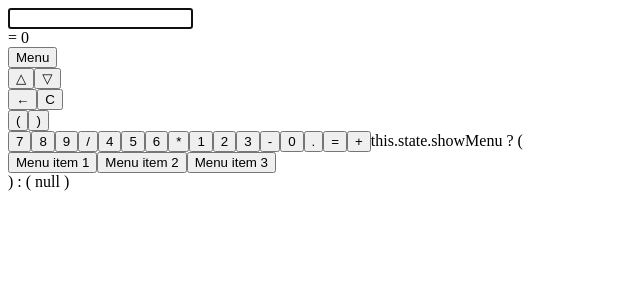
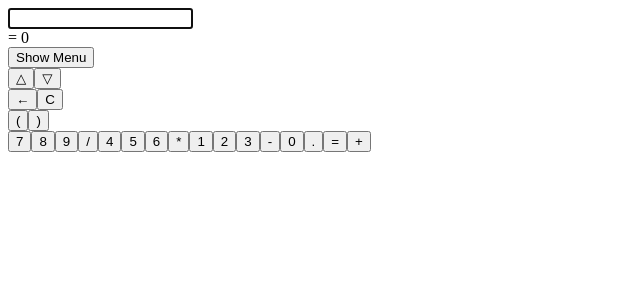
Before and after one commit to cs3100-team10/calc02, a React app: page / in a window 1280 px wide. Shown: the top 300 px of the page, without its empty margins (0-640 px from the left). Built offline with nearby package versions, Linux system fonts and the light colour scheme; the HTML template or start-up script is replaced by a standard one; what ohm-js would draw is missing.

Commit message:
button fully added, no drop down yet (related to issue #11)

```diff
--- a/src/App/App.tsx
+++ b/src/App/App.tsx
@@ -18,6 +18,7 @@ interface AppState
 
 class App extends React.Component<AppProps, AppState>
 {
+    ShowMenu: any;
     closeMenu: any;
     private userInput;
     //memory
@@ -36,7 +37,7 @@ class App extends React.Component<AppProps, AppState>
             prevInput: "",
             lex: false,
             showMenu: false,
-            //closeMenu: true,
+            closeMenu: true,
         };
 
         this.userInput = React.createRef();
@@ -251,6 +252,7 @@ class App extends React.Component<AppProps, AppState>
         ].join(" ");
 
         return (
+
             <form id="calculator" onSubmit={this.handleSubmit}>
                 <section id="input">
                     <input {...inputAttrs} />
@@ -258,10 +260,12 @@ class App extends React.Component<AppProps, AppState>
                 <section id="output">
                     {this.state.output}
                 </section>
+
+                <div>
+                    <button>Show Menu</button>
+                </div>
+
                 <section id="buttons">
-                    <div className = "menu">
-                        <EntryButton className="action" onClick={this.ShowMenu}>Menu</EntryButton>
-                    </div>
                     <div className="memory">
                         <EntryButton className="action" callback={this.handleMemoryUp}>&#x025B3;</EntryButton>
                         <EntryButton className="action" callback={this.handleMemoryBack}>&#x025BD;</EntryButton>
@@ -289,7 +293,7 @@ class App extends React.Component<AppProps, AppState>
                     <EntryButton className="operation" callback={this.handleSubmit} submit>=</EntryButton>
                     <CharacterButton className="operation">+</CharacterButton>
 
-                    this.state.showMenu
+                    {/* this.state.showMenu
                         ? (
                             <div className="menu">
                                 <EntryButton> Menu item 1 </EntryButton>
@@ -299,7 +303,7 @@ class App extends React.Component<AppProps, AppState>
                         )
                         : (
                             null
-                        )
+                        ) */}
 
                 </section>
             </form>
```
